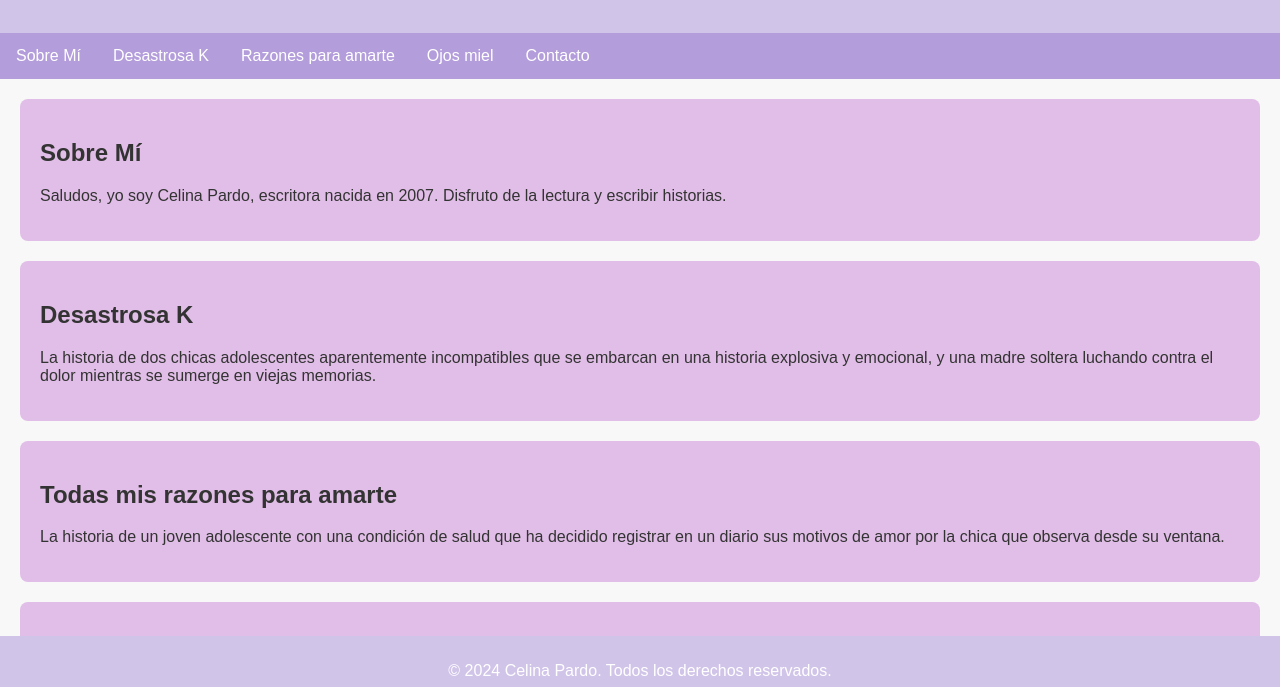
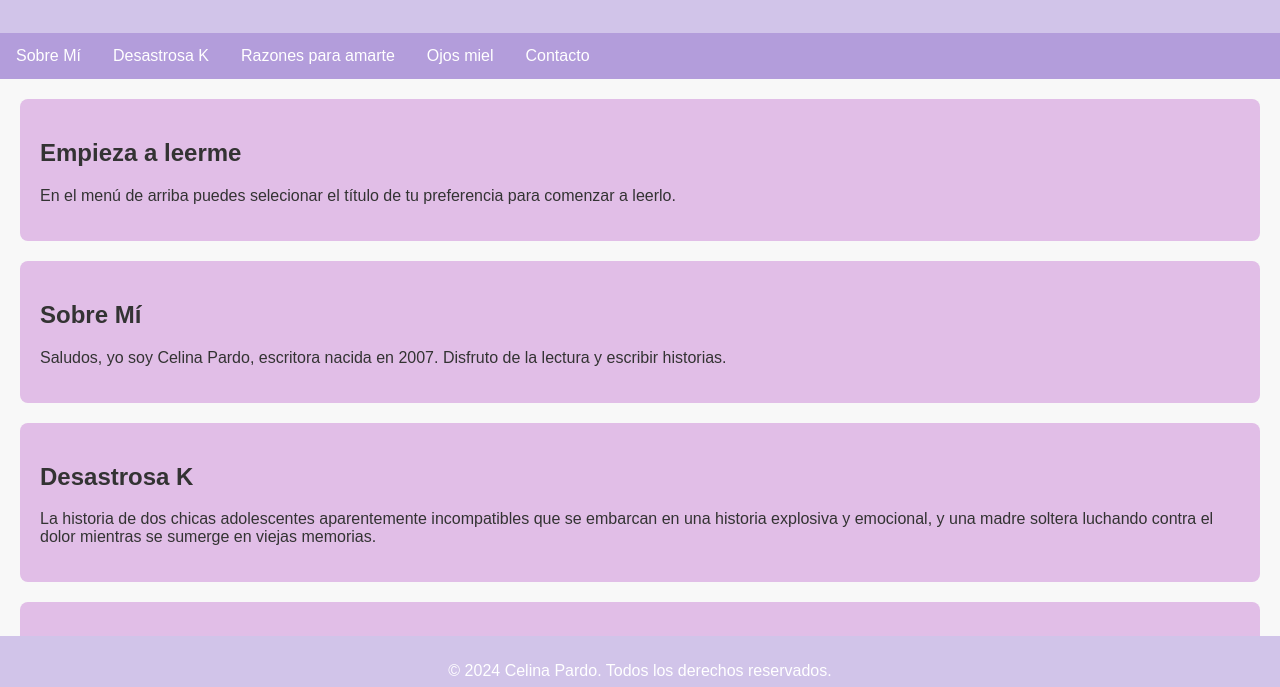
Before and after one commit to CelinaPardo/Celina, a plain HTML site: page index.html in a window 1280 px wide. Shown: the part 94-781 px from the top of the page. Drawn offline with Linux system fonts and the light colour scheme.

Commit message:
Update index.html

```diff
--- a/index.html
+++ b/index.html
@@ -69,6 +69,15 @@
         <a href="#contact">Contacto</a>
     </nav>
     <div class="container">
+                <section id="stories" class="stories">
+            <h2>Empieza a leerme</h2>
+            <p>En el menú de arriba puedes selecionar el título de tu preferencia para comenzar a leerlo.
+</p>
+
+
+            </article>
+        </section>
+
         <section id="about" class="about">
             <h2>Sobre Mí</h2>
             <p>Saludos, yo soy Celina Pardo, escritora nacida en 2007. Disfruto de la lectura y escribir historias.</p>
```
